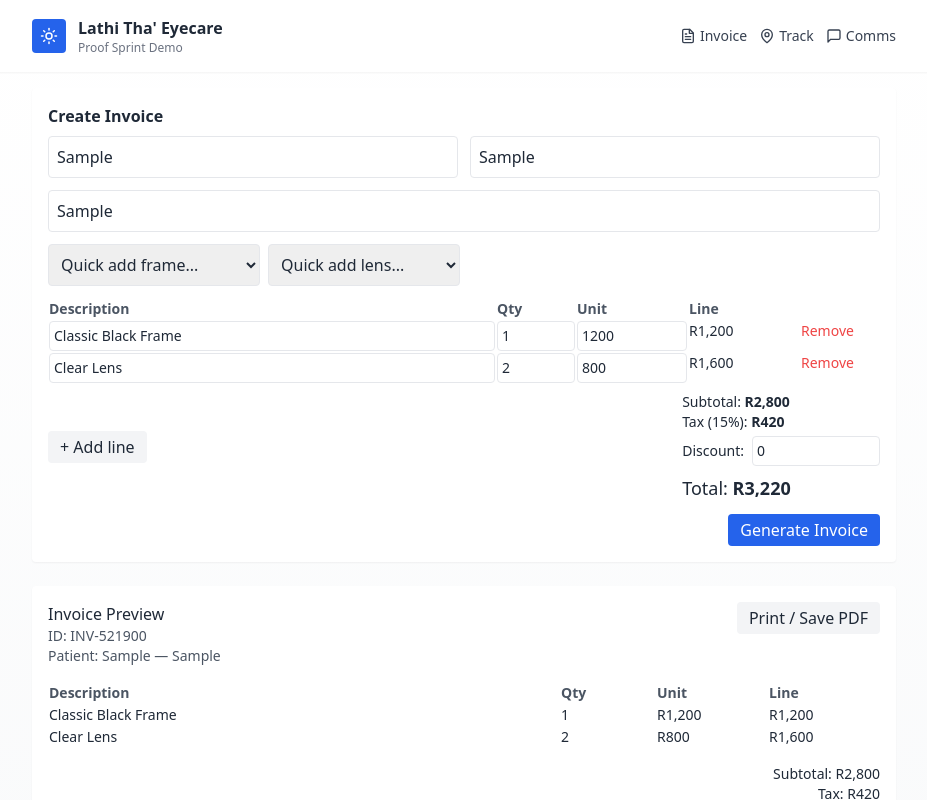
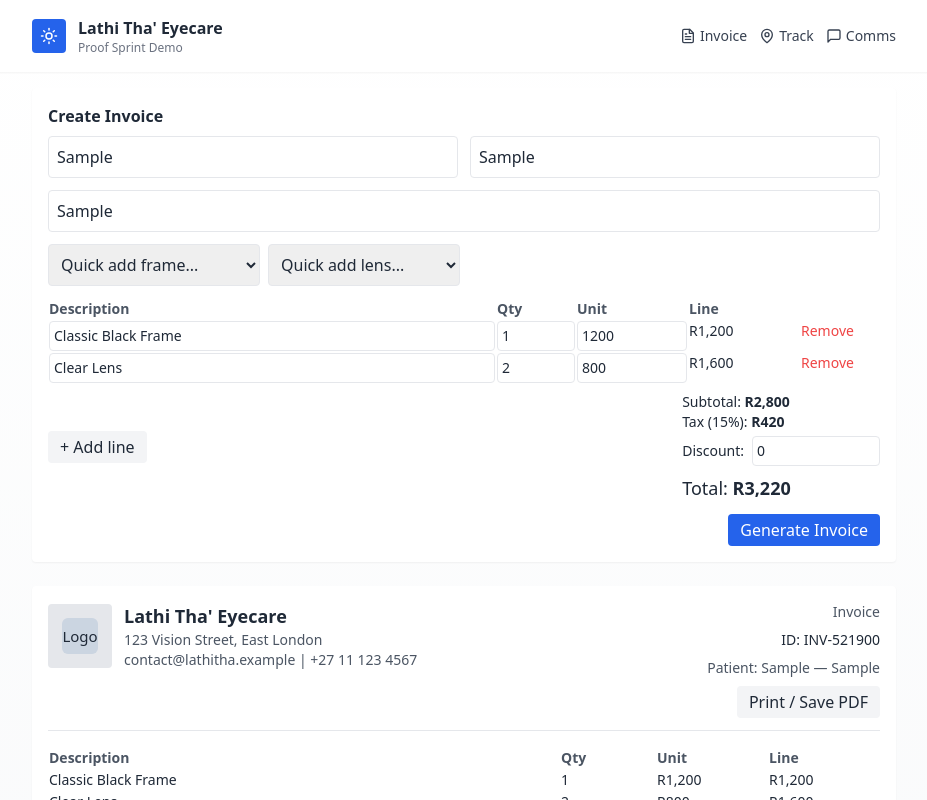
Before and after one commit to dev-thandabantu/lathitha-repo, a React (Vite) app: page / in a window 1280 px wide. Both pictures are taken after typing "Sample", "Sample", "Sample" into the empty fields and a click on the button "Generate Invoice". Shown: the top 800 px of the page, without its empty margins (176-1103 px from the left). Built offline with nearby package versions, Linux system fonts and the light colour scheme.

Commit message:
feat(invoice): branding + A4 print layout

```diff
--- a/src/styles/index.css
+++ b/src/styles/index.css
@@ -11,4 +11,7 @@ body { font-family: ui-sans-serif, system-ui, -apple-system, "Segoe UI", Roboto,
 	.no-print, header { display: none !important }
 	body { background: white }
 	.printable-invoice { box-shadow: none; border: none; }
+	/* A4 sizing and margins for a clean PDF */
+	@page { size: A4; margin: 20mm }
+	.printable-invoice { width: 210mm; padding: 12mm; margin: 0 auto }
 }
--- a/src/views/InvoiceView.jsx
+++ b/src/views/InvoiceView.jsx
@@ -142,13 +142,24 @@ export default function InvoiceView(){
 
       {invoice && (
         <section className="bg-white p-4 rounded shadow-sm printable-invoice">
-          <div className="flex items-start justify-between">
-            <div>
-              <h3 className="font-medium">Invoice Preview</h3>
-              <div className="text-sm text-gray-600">ID: {invoice.id}</div>
+          <div className="flex items-start justify-between border-b pb-3">
+            <div className="flex items-center gap-3">
+              <div className="w-16 h-16 bg-gray-200 rounded flex items-center justify-center">
+                <svg width="36" height="36" viewBox="0 0 24 24" fill="none" xmlns="http://www.w3.org/2000/svg">
+                  <rect width="24" height="24" rx="4" fill="#CBD5E1" />
+                  <text x="12" y="16" fontSize="10" textAnchor="middle" fill="#1F2937">Logo</text>
+                </svg>
+              </div>
+              <div>
+                <div className="text-lg font-semibold">Lathi Tha' Eyecare</div>
+                <div className="text-sm text-gray-600">123 Vision Street, East London</div>
+                <div className="text-sm text-gray-600">contact@lathitha.example | +27 11 123 4567</div>
+              </div>
+            </div>
+            <div className="space-y-2 text-right">
+              <div className="text-sm text-gray-600">Invoice</div>
+              <div className="text-sm">ID: {invoice.id}</div>
               <div className="text-sm text-gray-600">Patient: {invoice.patient.name} — {invoice.patient.age}</div>
-            </div>
-            <div className="space-y-2">
               <button onClick={()=>window.print()} className="px-3 py-1 bg-gray-100 rounded no-print">Print / Save PDF</button>
             </div>
           </div>
```
